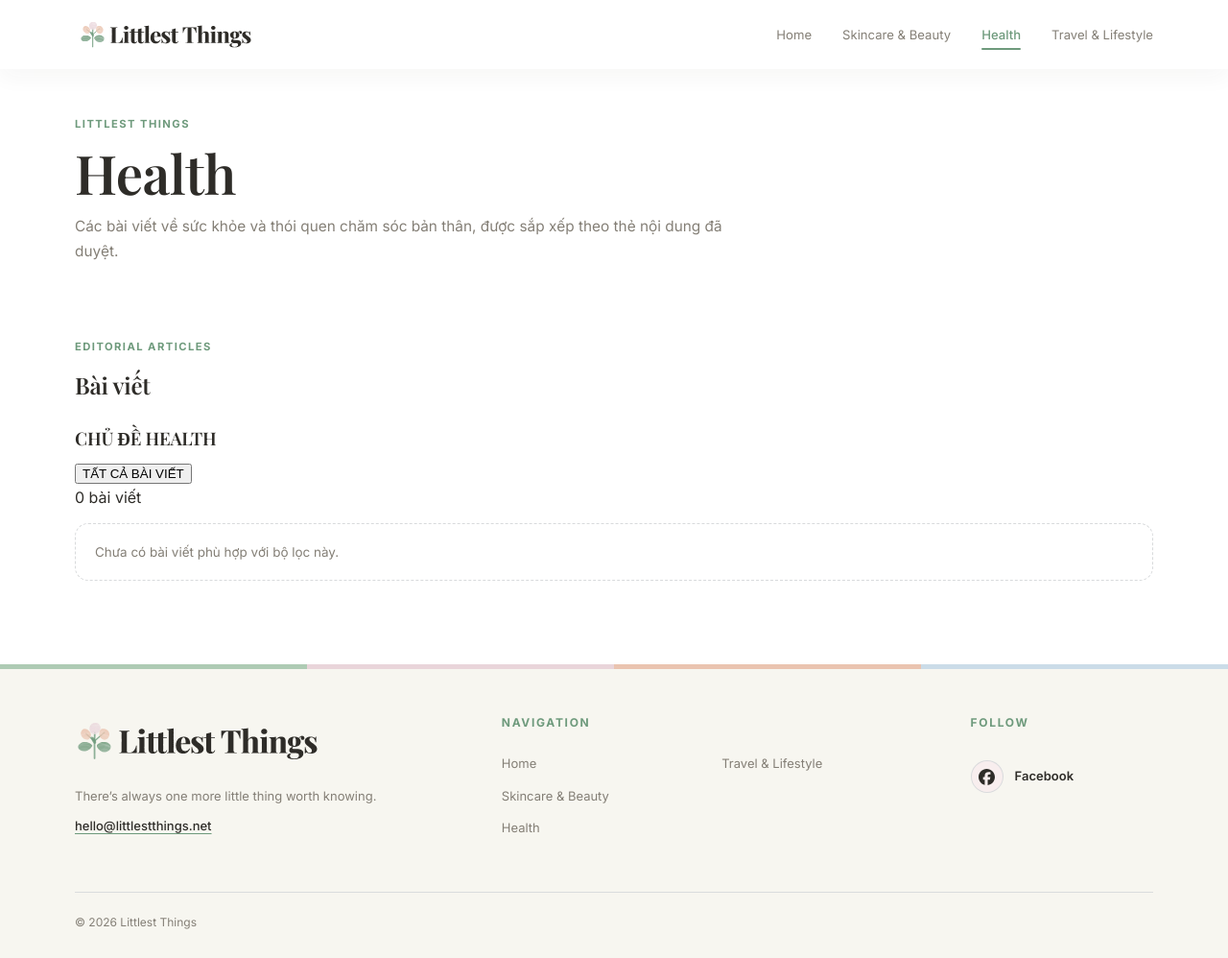
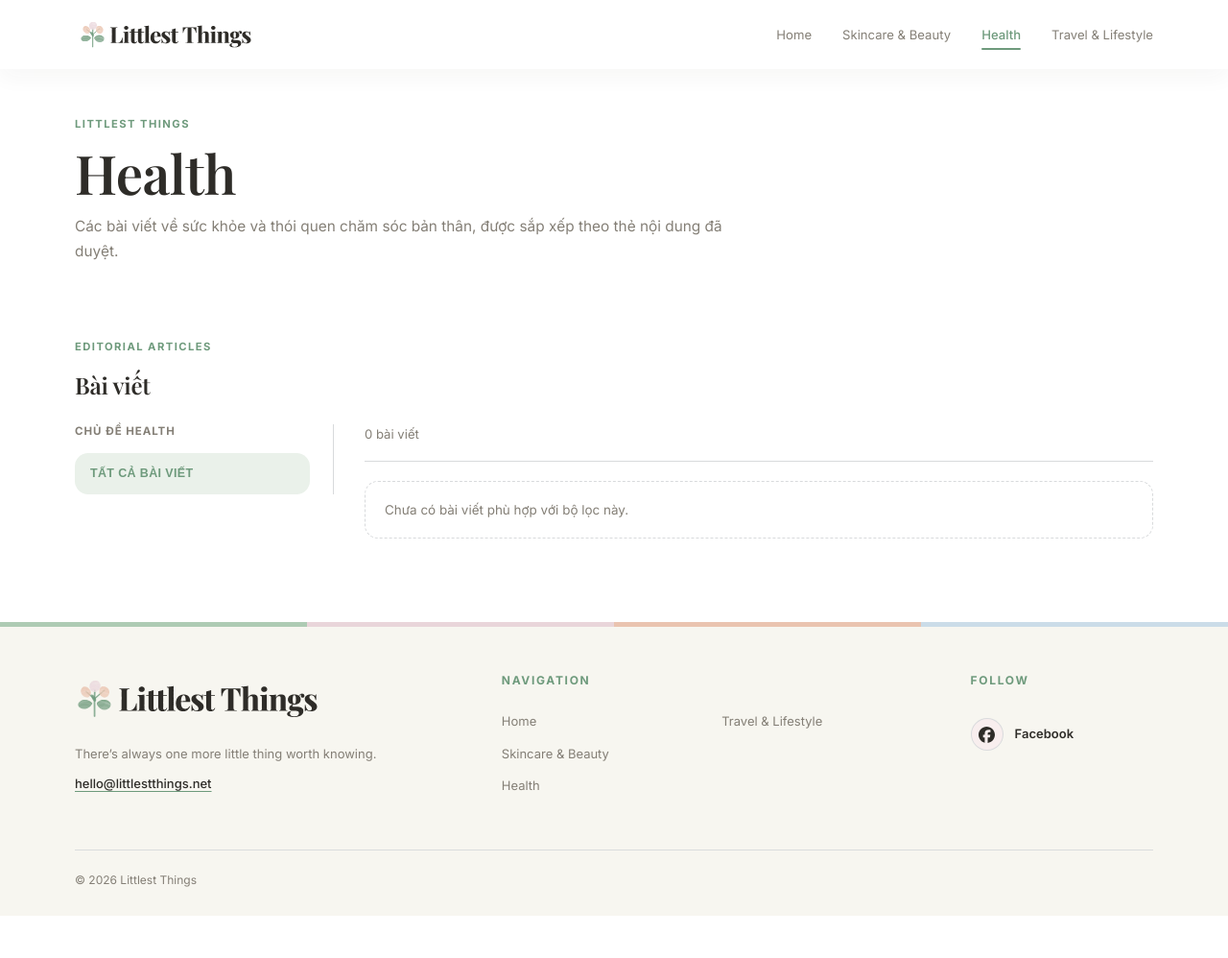
Before and after one commit to gentle-journal/gentle-journal, a Jekyll site: the page built from health.html, in a window 1280 px wide and 998 px high. Shown: the whole window at 96% size. Built offline with Jekyll 4.4.1, drawn with Linux system fonts in a browser that asks for light colours; some web fonts are replaced.

Commit message:
Refine global collection styles

```diff
--- a/assets/css/collection-pages.css
+++ b/assets/css/collection-pages.css
@@ -110,67 +110,197 @@
   margin-top: 6px;
 }
 
-.collection-grid {
+.collection-browser {
   display: grid;
-  grid-template-columns: repeat(3, minmax(0, 1fr));
-  gap: 18px;
+  grid-template-columns: minmax(230px, 270px) minmax(0, 1fr);
+  gap: 32px;
+  align-items: start;
 }
 
-.collection-grid:empty {
+.collection-filters {
+  position: sticky;
+  top: 116px;
+  padding-right: 24px;
+  border-right: 1px solid var(--collection-line);
+}
+
+.collection-filters__title,
+.collection-tag-filters h4 {
+  margin: 0 0 14px;
+  color: var(--collection-muted);
+  font-family: Inter, system-ui, sans-serif;
+  font-size: .72rem;
+  font-weight: 700;
+  letter-spacing: .08em;
+  line-height: 1.35;
+  text-transform: uppercase;
+}
+
+.collection-category-list {
+  display: grid;
+}
+
+.collection-category-filter {
+  display: grid;
+  width: 100%;
+  gap: 3px;
+  padding: 14px 16px;
+  border: 0;
+  border-bottom: 1px solid var(--collection-line);
+  border-radius: 0;
+  background: transparent;
+  color: var(--collection-ink);
+  text-align: left;
+  cursor: pointer;
+}
+
+.collection-category-filter:first-child {
+  border-radius: 14px;
+  font-size: .78rem;
+  font-weight: 700;
+  letter-spacing: .03em;
+}
+
+.collection-category-filter strong {
+  font-family: "Playfair Display", Georgia, serif;
+  font-size: 1rem;
+  line-height: 1.25;
+}
+
+.collection-category-filter small {
+  color: var(--collection-muted);
+  font-size: .72rem;
+  line-height: 1.4;
+}
+
+.collection-category-filter:hover,
+.collection-category-filter:focus-visible {
+  background: #F5F7F3;
+}
+
+.collection-category-filter.is-active {
+  border-bottom-color: transparent;
+  background: var(--collection-mint-soft);
+  color: var(--collection-mint);
+}
+
+.collection-tag-filters {
+  margin-top: 22px;
+}
+
+.collection-tag-filter-list {
+  display: flex;
+  flex-wrap: wrap;
+  gap: 7px;
+}
+
+.collection-tag-filter {
+  padding: 7px 11px;
+  border: 1px solid var(--collection-line);
+  border-radius: 999px;
+  background: #FAF8F2;
+  color: var(--collection-muted);
+  font-size: .64rem;
+  font-weight: 600;
+  line-height: 1.25;
+  cursor: pointer;
+}
+
+.collection-tag-filter:hover,
+.collection-tag-filter:focus-visible,
+.collection-tag-filter.is-active {
+  border-color: #AFC6B5;
+  background: var(--collection-mint-soft);
+  color: var(--collection-mint);
+}
+
+.collection-results {
+  min-width: 0;
+}
+
+.collection-results__count {
+  min-height: 28px;
+  padding: 0 0 16px;
+  border-bottom: 1px solid var(--collection-line);
+  color: var(--collection-muted);
+  font-size: .82rem;
+}
+
+.collection-list {
+  display: grid;
+}
+
+.collection-card {
+  display: grid;
+  grid-template-columns: minmax(0, 1fr) auto;
+  gap: 28px;
+  align-items: end;
+  min-height: 210px;
+  padding: 28px 0;
+  border-bottom: 1px solid var(--collection-line);
+}
+
+.collection-card[hidden] {
   display: none;
 }
 
-.collection-card {
-  padding: 24px;
-  border: 1px solid var(--collection-line);
-  border-radius: 22px;
-  background: #fff;
-  box-shadow: var(--collection-shadow);
+.collection-card__content {
+  min-width: 0;
 }
 
 .collection-card__meta {
   display: flex;
-  justify-content: space-between;
-  gap: 12px;
-  margin-bottom: 10px;
+  flex-wrap: wrap;
+  align-items: center;
+  gap: 7px;
+  margin-bottom: 14px;
   color: var(--collection-muted);
-  font-size: .7rem;
+  font-size: .72rem;
 }
 
-.article-tags {
-  display: flex;
-  flex-wrap: wrap;
-  gap: 6px;
-  margin-bottom: 8px;
-}
-
-.article-tags .tag {
-  margin: 0;
+.collection-card__meta time::before {
+  content: "·";
+  margin-right: 7px;
 }
 
 .collection-card h3 {
-  margin: 6px 0 10px;
-  font-size: 1.34rem;
+  display: -webkit-box;
+  max-width: 720px;
+  margin: 0 0 12px;
+  overflow: hidden;
+  font-size: clamp(1.35rem, 2.2vw, 1.7rem);
+  line-height: 1.22;
+  -webkit-box-orient: vertical;
+  -webkit-line-clamp: 3;
 }
 
-.collection-card h3 a:hover {
+.collection-card h3 a:hover,
+.collection-card h3 a:focus-visible {
   color: var(--collection-mint);
 }
 
 .collection-card p {
+  display: -webkit-box;
+  max-width: 680px;
   margin: 0;
+  overflow: hidden;
   color: var(--collection-muted);
-  font-size: .84rem;
+  font-size: .88rem;
+  line-height: 1.7;
+  -webkit-box-orient: vertical;
+  -webkit-line-clamp: 3;
 }
 
 .collection-card__link {
   display: inline-flex;
   align-items: center;
+  flex: 0 0 auto;
   gap: 8px;
-  margin-top: 18px;
+  padding-bottom: 3px;
   color: var(--collection-mint);
   font-size: .8rem;
   font-weight: 700;
+  white-space: nowrap;
 }
 
 .collection-card__link .lt-icon {
@@ -179,11 +309,16 @@
 }
 
 .collection-empty {
+  margin-top: 20px;
   padding: 18px 20px;
   border: 1px dashed var(--collection-line);
   border-radius: 14px;
   color: var(--collection-muted);
   font-size: .84rem;
+}
+
+.collection-empty[hidden] {
+  display: none;
 }
 
 @media (max-width: 960px) {
@@ -200,8 +335,22 @@
     padding: 38px 18px 38px 38px;
   }
 
-  .collection-grid {
-    grid-template-columns: repeat(2, minmax(0, 1fr));
+  .collection-browser {
+    grid-template-columns: minmax(210px, 240px) minmax(0, 1fr);
+    gap: 24px;
+  }
+
+  .collection-filters {
+    padding-right: 18px;
+  }
+
+  .collection-card {
+    grid-template-columns: 1fr;
+    gap: 18px;
+  }
+
+  .collection-card__link {
+    justify-self: start;
   }
 }
 
@@ -243,8 +392,58 @@
     padding-top: 36px;
   }
 
-  .collection-grid {
-    grid-template-columns: 1fr;
+  .collection-browser {
+    display: block;
+  }
+
+  .collection-filters {
+    position: static;
+    padding: 0 0 24px;
+    border-right: 0;
+    border-bottom: 1px solid var(--collection-line);
+  }
+
+  .collection-category-list {
+    display: flex;
+    gap: 8px;
+    max-width: 100%;
+    padding-right: 4px;
+    overflow-x: auto;
+    overscroll-behavior-inline: contain;
+    scrollbar-width: none;
+    -webkit-overflow-scrolling: touch;
+  }
+
+  .collection-category-list::-webkit-scrollbar {
+    display: none;
+  }
+
+  .collection-category-filter,
+  .collection-category-filter:first-child {
+    flex: 0 0 auto;
+    width: auto;
+    min-width: 170px;
+    min-height: 66px;
+    padding: 11px 14px;
+    border: 1px solid var(--collection-line);
+    border-radius: 14px;
+  }
+
+  .collection-category-filter:first-child {
+    min-width: 150px;
+  }
+
+  .collection-tag-filters {
+    margin-top: 18px;
+  }
+
+  .collection-results {
+    padding-top: 24px;
+  }
+
+  .collection-card {
+    min-height: 0;
+    padding: 24px 0;
   }
 }
 
@@ -258,9 +457,12 @@
     font-size: 2.25rem;
   }
 
-  .collection-feature__copy,
-  .collection-card {
+  .collection-feature__copy {
     padding-right: 18px;
     padding-left: 18px;
   }
+
+  .collection-card h3 {
+    font-size: 1.3rem;
+  }
 }
```
